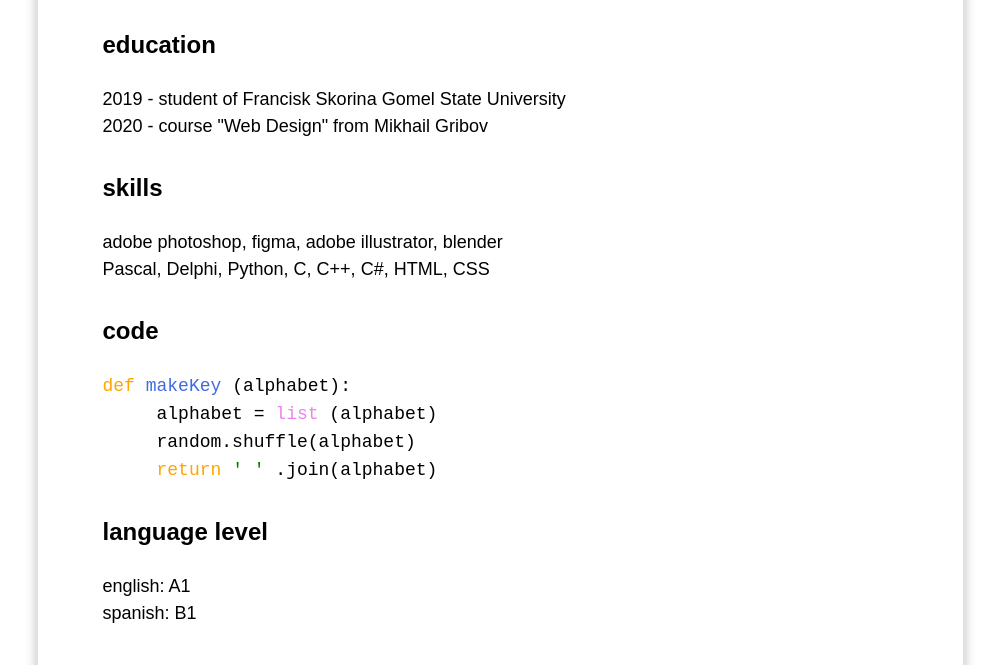
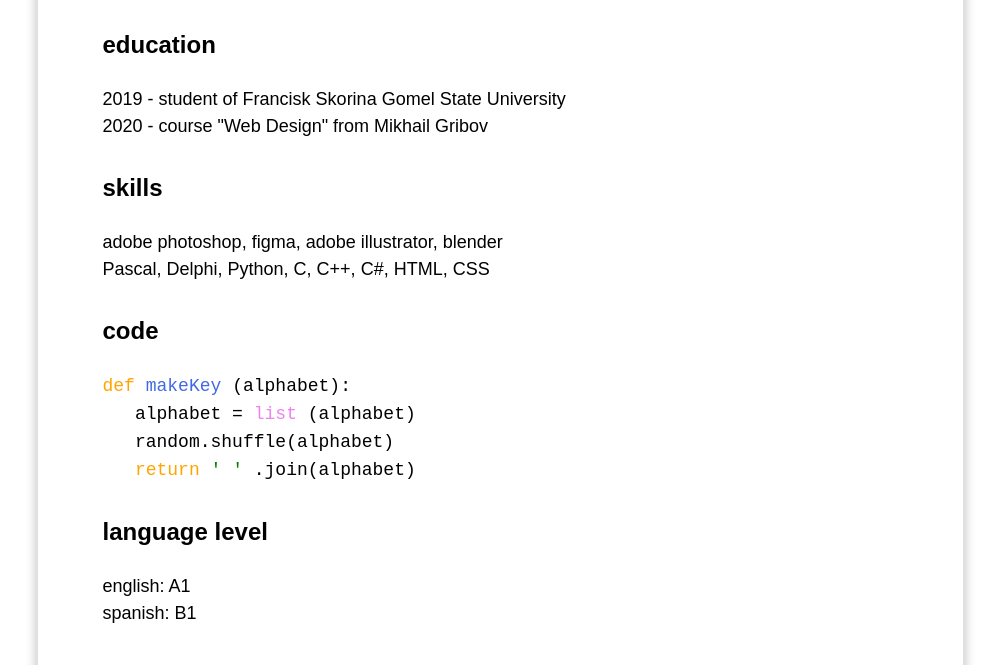
Before and after one commit to kvitdd/rsschool-cv, a plain HTML site: page index.html in a window 1280 px wide. Shown: the part 793-1458 px from the top of the page, without its empty margins (140-1140 px from the left). Drawn offline with Linux system fonts and the light colour scheme; a web font is replaced by a local one.

Commit message:
fead: update2

```diff
--- a/index.html
+++ b/index.html
@@ -74,11 +74,11 @@
                 <span class="text-naranja">def</span>
                 <span class="text-azul">makeKey</span>
                 (alphabet):
-                <br />&nbsp &nbsp &nbspalphabet =
+                <br />&nbsp;&nbsp;&nbsp;alphabet =
                 <span class="text-fiol">list</span>
                 (alphabet)
-                <br />&nbsp &nbsp &nbsprandom.shuffle(alphabet) <br />&nbsp
-                &nbsp &nbsp<span class="text-naranja">return</span>
+                <br />&nbsp;&nbsp;&nbsp;random.shuffle(alphabet) <br />&nbsp;
+                &nbsp;<span class="text-naranja">return</span>
                 <span class="text-verde">' '</span> .join(alphabet)
               </code>
             </p>
```
